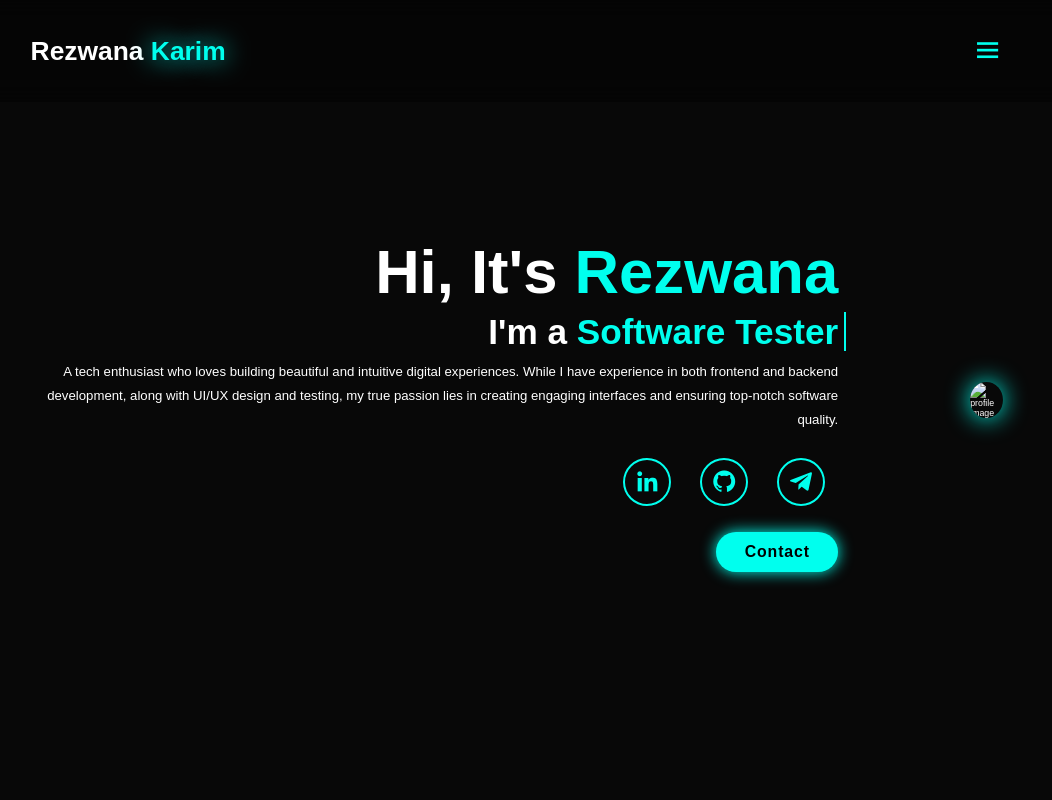
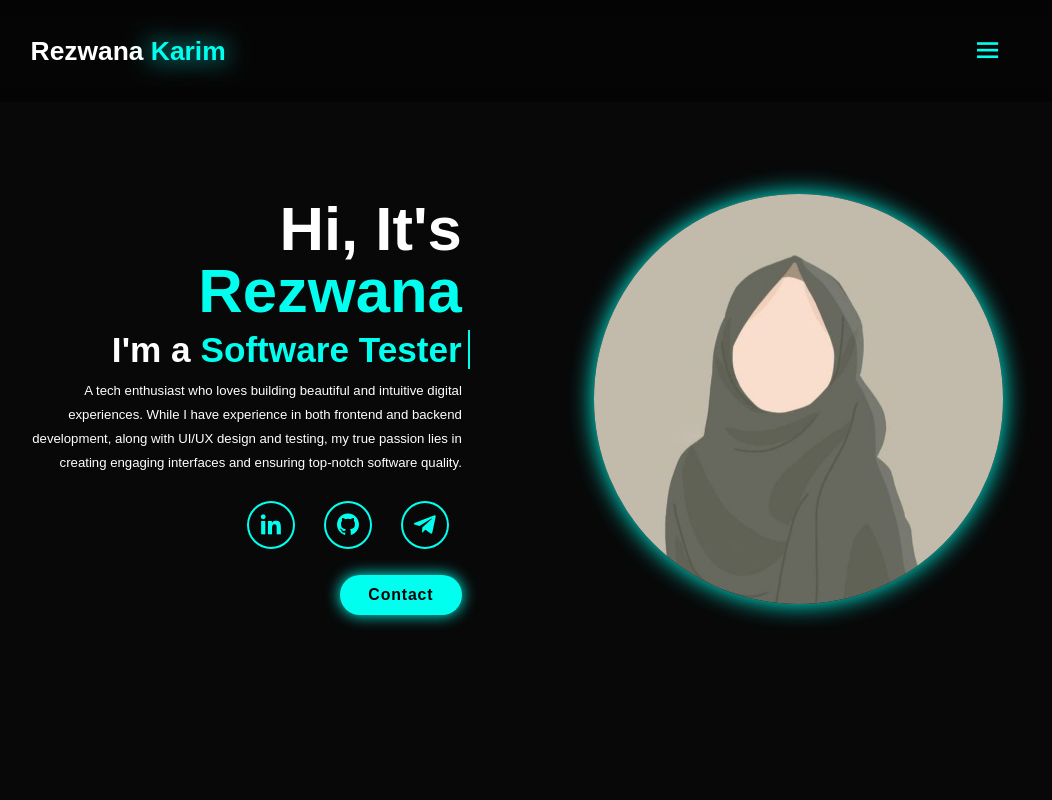
Before and after one commit to karim-rezwana/rezwana, a plain HTML site: page index.html in a window 1280 px wide. Shown: the top 800 px of the page, without its empty margins (123-1175 px from the left). Drawn offline with nearby package versions, Linux system fonts and the light colour scheme.

Commit message:
Update index.html with image

```diff
--- a/index.html
+++ b/index.html
@@ -5,7 +5,7 @@
     <meta charset="UTF-8">
     <meta name="viewport" content="width=device-width, initial-scale=1.0">
     <title>Rezwana Karim - Personal Portfolio</title>
-    <link rel="icon" href="images/favicon.ico" type="image/x-icon">
+    <link rel="icon" href="favicon.ico" type="image/x-icon">
     <link href='https://unpkg.com/boxicons@2.1.4/css/boxicons.min.css' rel='stylesheet'>
     <link rel="stylesheet" href="styles.css">
 </head>
@@ -56,7 +56,7 @@
         </div>
 
         <div class="home-img">
-            <img src="images/image0.jpg" alt="profile image">
+            <img src="image0.jpg" alt="profile image">
         </div>
     </section>
 
```
